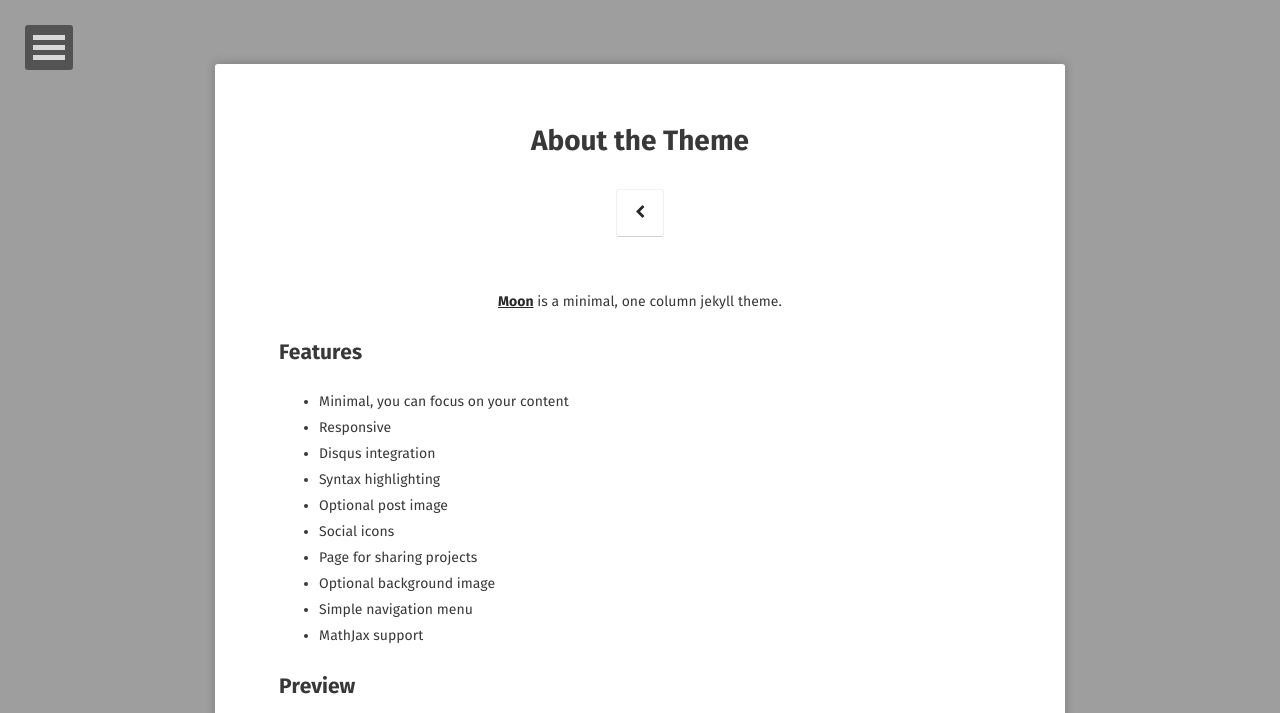
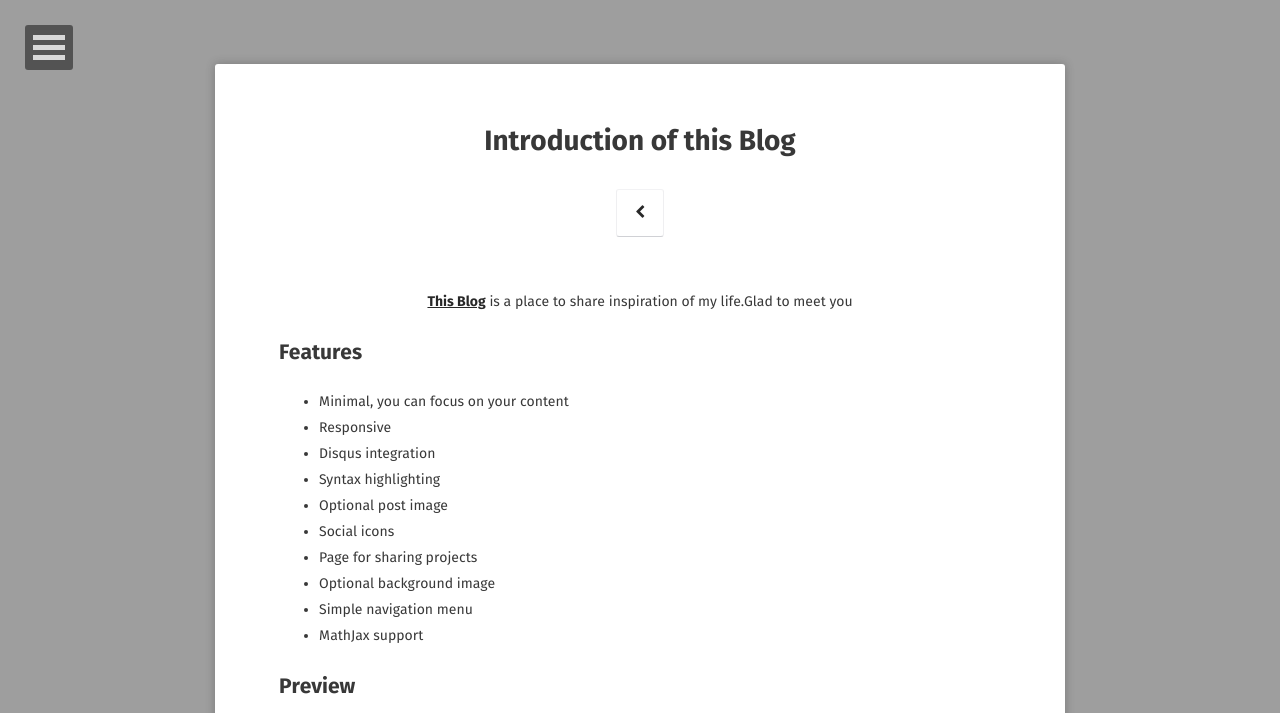
Before and after one commit to Whiteglad/Whiteglad.github.io, a Jekyll site: the page built from about/index.md, in a window 1280 px wide, cut to the strip 0-713 px from the top of the page. Built offline with Jekyll 4.4.1, drawn with Linux system fonts in a browser that asks for light colours; some web fonts are replaced.

Commit message:
Update index.md

```diff
--- a/about/index.md
+++ b/about/index.md
@@ -1,12 +1,12 @@
 ---
 layout: page
-title: About the Theme
-tags: [about, Jekyll, theme, moon]
-date: 2016-03-21
+title: Introduction of this Blog
+tags: [CS, Movie, Music, Blabla]
+date: 2019-01-01
 comments: false
 ---
 
-<center><a href="http://taylantatli.github.io/Moon"><b>Moon</b></a> is a minimal, one column jekyll theme.</center>
+<center><a href="http://whiteglad.github.io/Moon"><b>This Blog</b></a> is a place to share inspiration of my life.Glad to meet you</center>
 
 ## Features
 * Minimal, you can focus on your content
```
